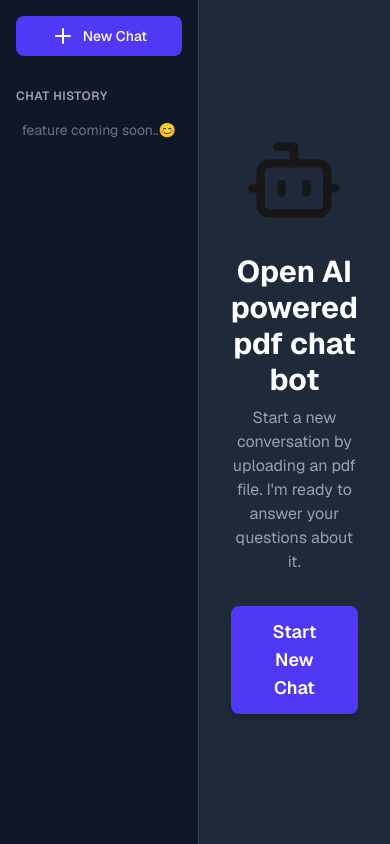
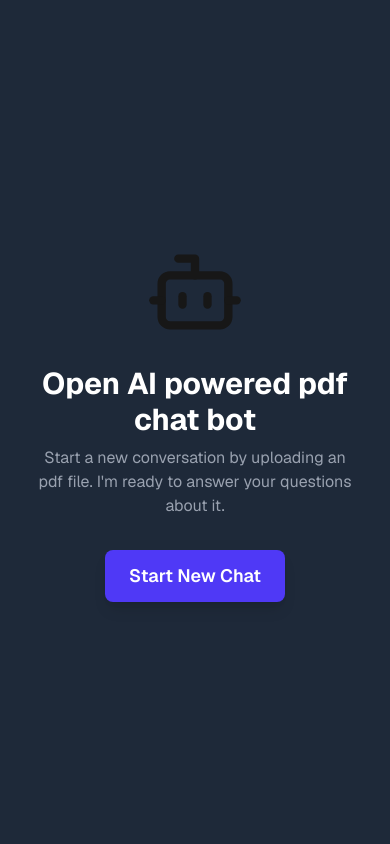
Before and after one commit to kundan-suthar/rag-pdf-client, a Next.js app: page / in a window 390 px wide. Built offline with nearby package versions, Linux system fonts and the light colour scheme.

Commit message:
feat: made sidebar responsive

```diff
--- a/src/app/component/Sidebar.tsx
+++ b/src/app/component/Sidebar.tsx
@@ -6,7 +6,7 @@
 
 const Sidebar: React.FC<WelcomeScreenProps> = ({ onNewChat }) => {
   return (
-    <aside className="w-64 bg-gray-900 p-4 flex flex-col border-r border-gray-700">
+    <aside className="w-64 bg-gray-900 p-4 hidden sm:flex flex-col border-r border-gray-700">
       <button
         onClick={onNewChat}
         className="flex items-center justify-center gap-2 w-full px-4 py-2 text-sm font-medium text-white bg-indigo-600 rounded-lg hover:bg-indigo-700 focus:outline-none focus:ring-2 focus:ring-offset-2 focus:ring-offset-gray-900 focus:ring-indigo-500 transition-colors duration-200"
```
